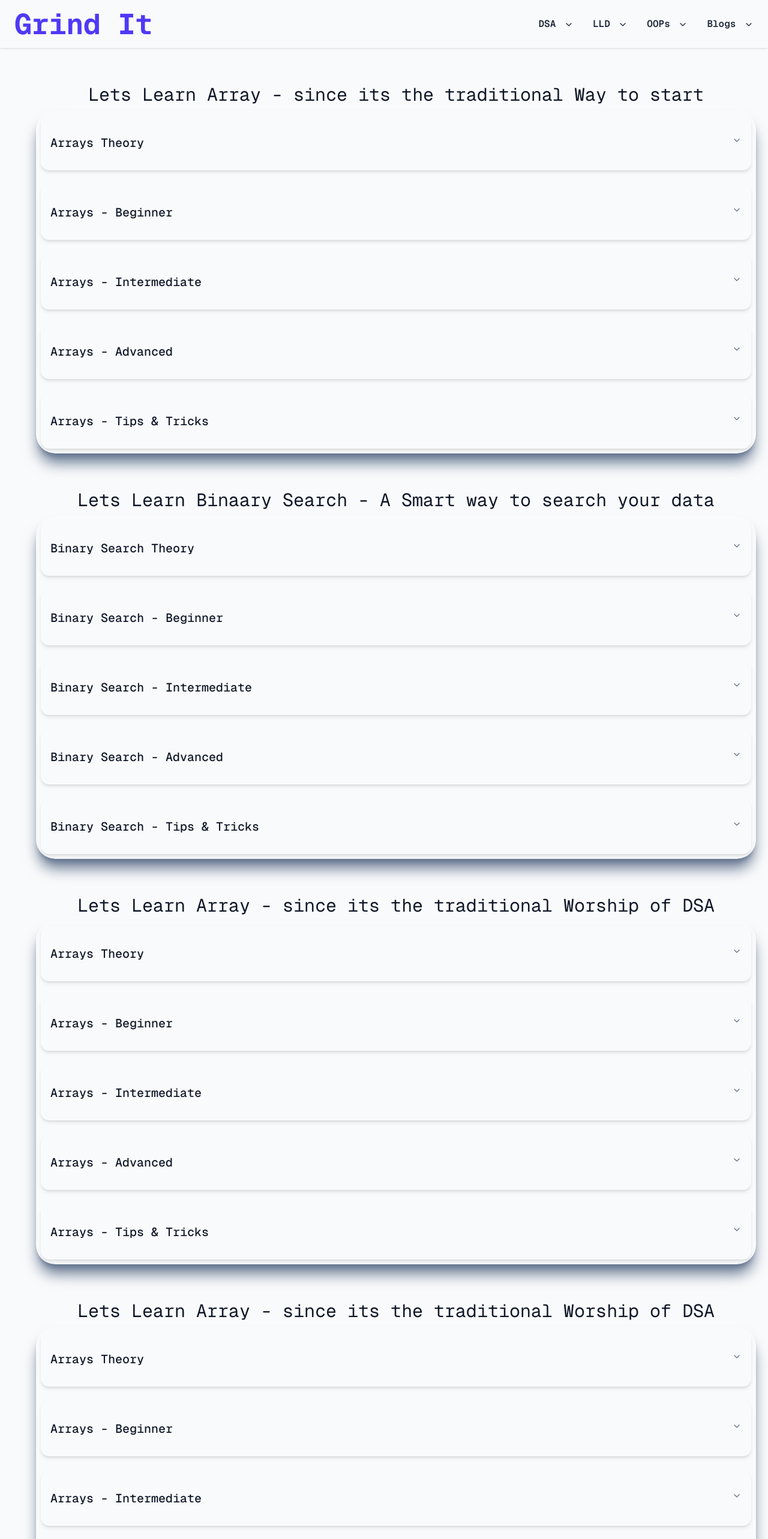
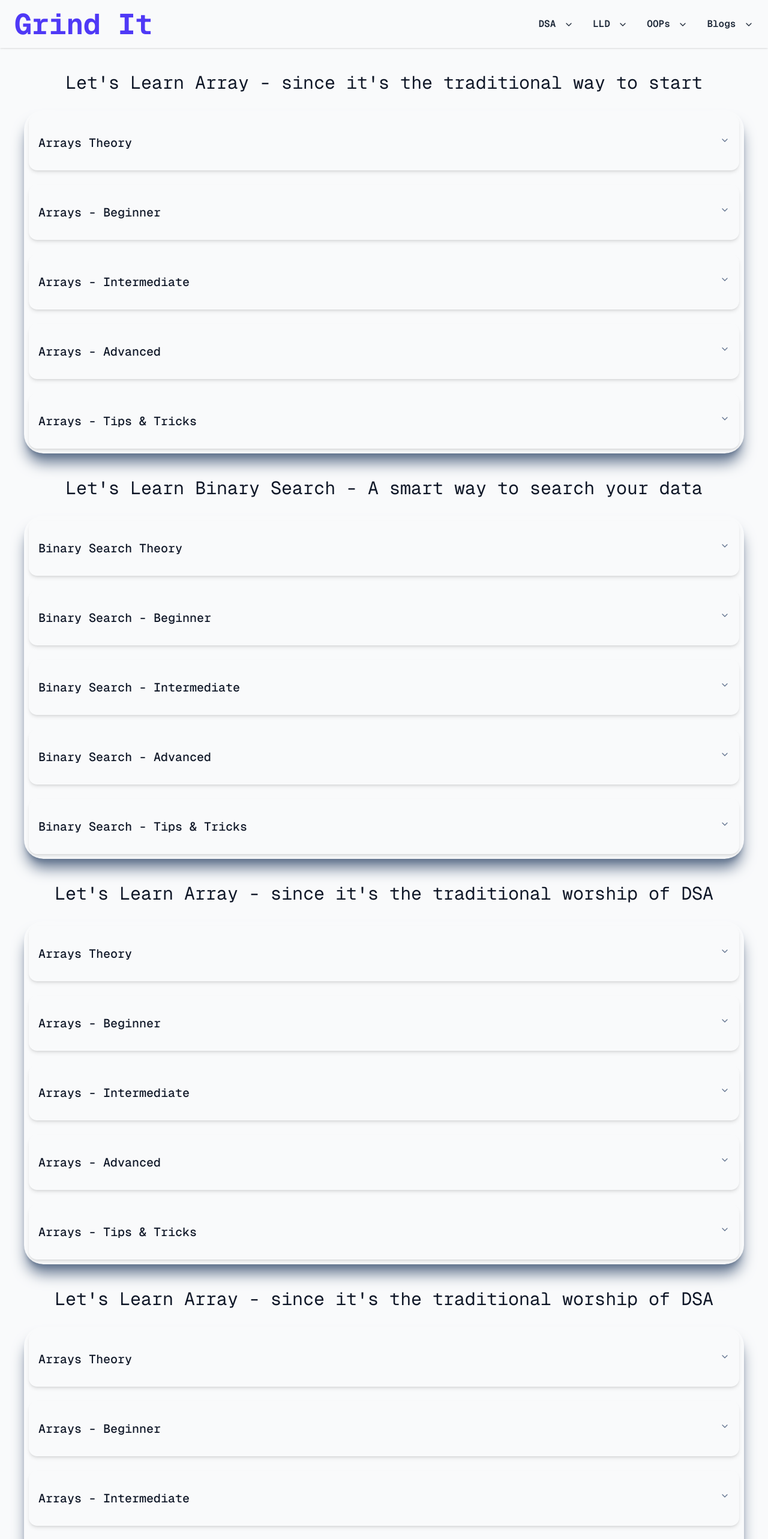
Before and after one commit to RajeshK1006/Grind-It, a Next.js app: page /dsa in a window 1280 px wide. Shown: the top 2566 px of the page at 60% size. Built offline with nearby package versions, Linux system fonts and the light colour scheme.

Commit message:
responsiveness added

```diff
--- a/app/dsa/page.tsx
+++ b/app/dsa/page.tsx
@@ -1,37 +1,42 @@
 import React from "react";
 import DSAContainer from "./DSAContainer";
 import BinarySearchContainer from "./BinarySearchContainer";
-import Link from "next/link";
 
 const page = () => {
   return (
-    <div className="grid  grid-cols-1 mx-auto p-5 justify-center items-center">
-      <div className="flex flex-col  justify-center items-center mx-auto min-w-screen px-10 my-5">
-        <h3 className=" mt-5 mx-auto font-mono text-3xl ">
-          Lets Learn Array - since its the traditional Way to start
+    <div className="container mx-auto px-4 md:px-10 py-10">
+      <div className="grid grid-cols-1 gap-10">
+        {/* Section 1 */}
+        <div className="flex flex-col justify-center items-center w-full">
+          <h3 className="text-2xl md:text-3xl font-mono mb-5 text-center">
+            Let's Learn Array - since it's the traditional way to start
           </h3>
-        <DSAContainer></DSAContainer>
+          <DSAContainer />
         </div>
 
-      <div className="flex flex-col  justify-center items-center mx-auto min-w-screen  px-10 my-5">
-        <h3 className=" mt-5 mx-auto font-mono text-3xl ">
-          Lets Learn Binaary Search - A Smart way to search your data
+        {/* Section 2 */}
+        <div className="flex flex-col justify-center items-center w-full">
+          <h3 className="text-2xl md:text-3xl font-mono mb-5 text-center">
+            Let's Learn Binary Search - A smart way to search your data
           </h3>
-        <BinarySearchContainer></BinarySearchContainer>
+          <BinarySearchContainer />
         </div>
 
-      <div className="flex flex-col  justify-center items-center mx-auto min-w-screen  px-10 my-5">
-        <h3 className=" mt-5 mx-auto font-mono text-3xl ">
-          Lets Learn Array - since its the traditional Worship of DSA
+        {/* Section 3 */}
+        <div className="flex flex-col justify-center items-center w-full">
+          <h3 className="text-2xl md:text-3xl font-mono mb-5 text-center">
+            Let's Learn Array - since it's the traditional worship of DSA
           </h3>
-        <DSAContainer></DSAContainer>
+          <DSAContainer />
         </div>
 
-      <div className="flex flex-col  justify-center items-center mx-auto min-w-screen  px-10 my-5">
-        <h3 className=" mt-5 mx-auto font-mono text-3xl ">
-          Lets Learn Array - since its the traditional Worship of DSA
+        {/* Section 4 */}
+        <div className="flex flex-col justify-center items-center w-full">
+          <h3 className="text-2xl md:text-3xl font-mono mb-5 text-center">
+            Let's Learn Array - since it's the traditional worship of DSA
           </h3>
-        <DSAContainer></DSAContainer>
+          <DSAContainer />
+        </div>
       </div>
     </div>
   );
--- a/components/About.tsx
+++ b/components/About.tsx
@@ -114,7 +114,8 @@ const AboutMe = () => {
           About the Creator
         </h2>
 
-        <div className="grid grid-cols-1 sm:grid-cols-4 md:grid-cols-4 gap-6">
+        {/* Large screens bento */}
+        <div className="hidden lg:grid xl:grid grid-cols-4 gap-6">
           {bentoFeatures.map((feature, idx) => (
             <Card
               key={idx}
@@ -123,6 +124,67 @@ const AboutMe = () => {
               )} transform transition duration-300 hover:scale-110 hover:shadow-2xl cursor-pointer ${
                 feature.color
               }`}
+            >
+              <CardHeader>
+                <CardTitle className="text-lg font-bold text-indigo-700">
+                  {feature.title}
+                </CardTitle>
+              </CardHeader>
+              <CardContent>
+                <CardDescription className="text-gray-800">
+                  {feature.description}
+                </CardDescription>
+                {feature.title === "Profiles & Achievements 🌟" && (
+                  <ul className="mt-2 space-y-1 text-indigo-600">
+                    <li>
+                      <Link
+                        href="https://www.linkedin.com/in/yourprofile"
+                        target="_blank"
+                        className="hover:underline"
+                      >
+                        LinkedIn
+                      </Link>
+                    </li>
+                    <li>
+                      <Link
+                        href="https://github.com/yourusername"
+                        target="_blank"
+                        className="hover:underline"
+                      >
+                        GitHub
+                      </Link>
+                    </li>
+                    <li>
+                      <Link
+                        href="https://leetcode.com/yourusername"
+                        target="_blank"
+                        className="hover:underline"
+                      >
+                        LeetCode
+                      </Link>
+                    </li>
+                    <li>
+                      <Link
+                        href="https://www.hackerrank.com/yourusername"
+                        target="_blank"
+                        className="hover:underline"
+                      >
+                        HackerRank
+                      </Link>
+                    </li>
+                  </ul>
+                )}
+              </CardContent>
+            </Card>
+          ))}
+        </div>
+
+        {/* Small/medium screens 1x1 */}
+        <div className="grid lg:hidden grid-cols-1 gap-6">
+          {bentoFeatures.map((feature, idx) => (
+            <Card
+              key={idx}
+              className={`transform transition duration-300 hover:scale-105 hover:shadow-lg cursor-pointer p-4 ${feature.color} animate-fade-in`}
             >
               <CardHeader>
                 <CardTitle className="text-lg font-bold text-indigo-700">
--- a/components/Hero.tsx
+++ b/components/Hero.tsx
@@ -143,9 +143,8 @@ const Hero = () => {
         </div>
       </div>
 
-      {/* Bottom Bento Box with modern colors */}
-      <div className="container mx-auto px-6 mt-16 relative z-10">
-        <div className="grid grid-cols-3 grid-rows-3 gap-6">
+      {/* Bottom Bento Box for large screens */}
+      <div className="hidden lg:grid xl:grid container mx-auto px-6 mt-16 relative z-10 grid-cols-3 grid-rows-3 gap-6">
         {features.map((feature, idx) => (
           <div
             key={idx}
@@ -158,6 +157,20 @@ const Hero = () => {
           </div>
         ))}
       </div>
+
+      {/* Bottom Bento Box for medium and small screens */}
+      <div className="grid lg:hidden container mx-auto px-6 mt-16 relative z-10 grid-cols-1 gap-6">
+        {features.map((feature, idx) => (
+          <div
+            key={idx}
+            className={`p-6 rounded-lg shadow-sm hover:shadow-lg hover:scale-105 transition-transform duration-300 flex flex-col justify-center ${feature.color} animate-fade-in`}
+          >
+            <h3 className="text-lg font-bold mb-2 text-indigo-700">
+              {feature.title}
+            </h3>
+            <p className="text-gray-800">{feature.desc}</p>
+          </div>
+        ))}
       </div>
 
       {/* Floating funky shapes */}
```
Lines whose indentation alone changed are shown as unchanged.
